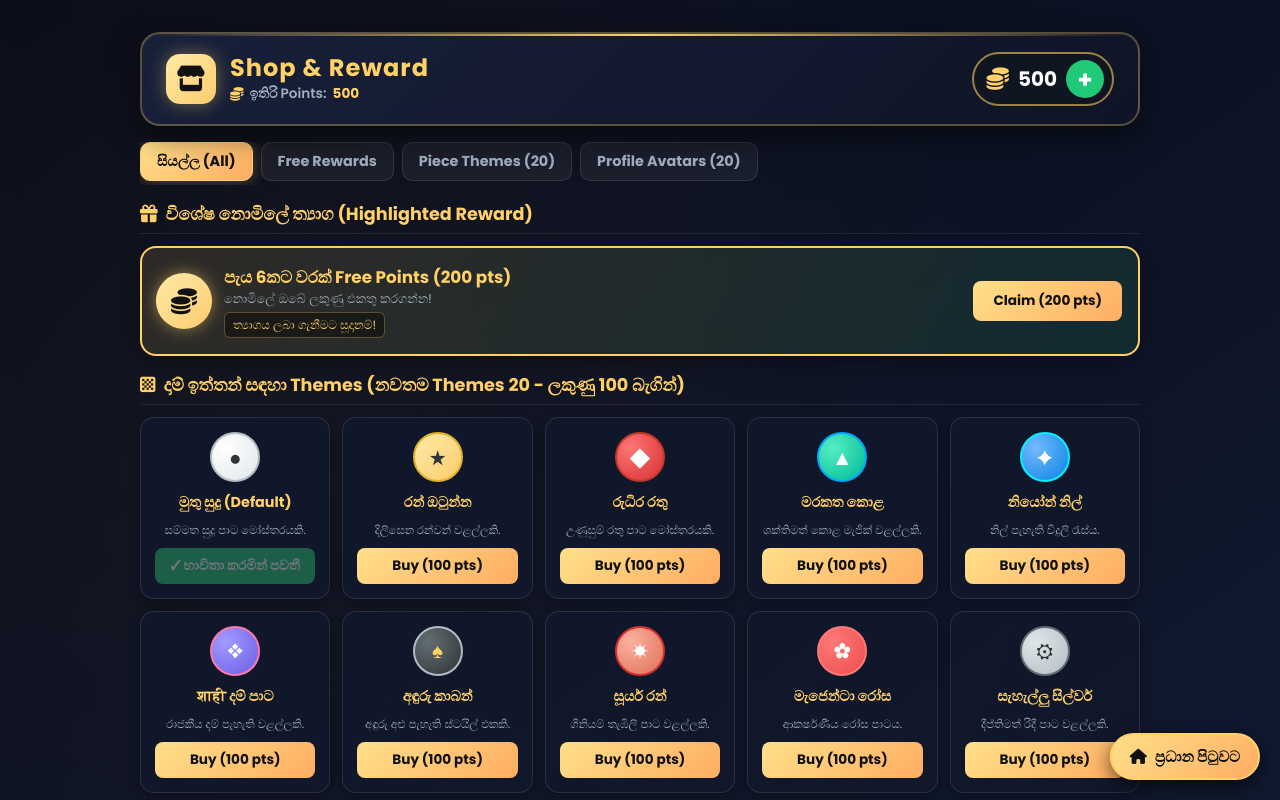
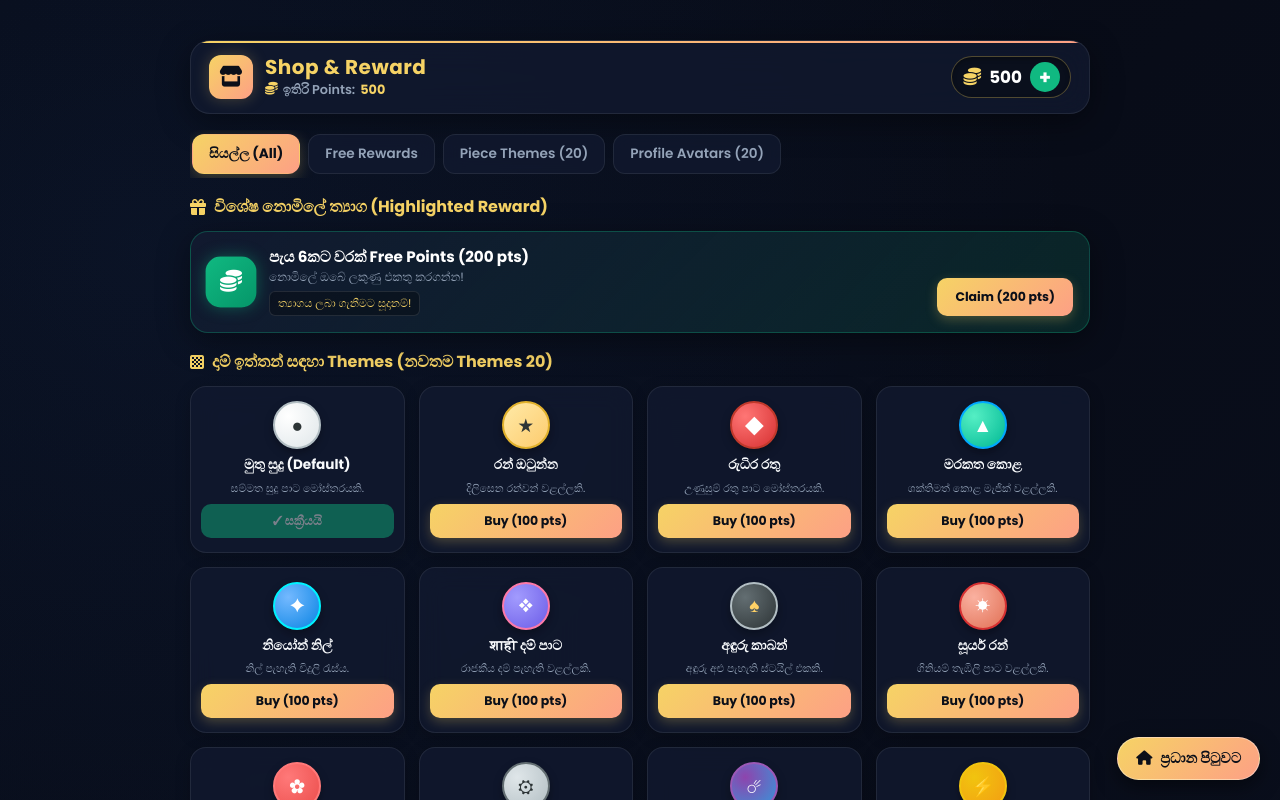
Before and after one commit to shanandmadu143-glitch/Gaameplay001001001, a plain HTML site: page shopandreward.html in a window 1280 px wide. Shown: the top 800 px of the page. Drawn offline with Linux system fonts and the light colour scheme; no server answers; a web font is replaced by a local one.

Commit message:
Update shopandreward.html

```diff
--- a/shopandreward.html
+++ b/shopandreward.html
@@ -1,84 +1,433 @@
 <!DOCTYPE html>
 <html lang="si">
 <head>
-<meta charset="UTF-8"><meta name="viewport" content="width=device-width,initial-scale=1,viewport-fit=cover">
+<meta charset="UTF-8">
+<meta name="viewport" content="width=device-width, initial-scale=1, viewport-fit=cover">
 <title>Shop & Reward - ශ්‍රී ලංකා දාම්</title>
 <link rel="stylesheet" href="https://cdnjs.cloudflare.com/ajax/libs/font-awesome/6.4.0/css/all.min.css">
-<link href="https://fonts.googleapis.com/css2?family=Gemunu+Libre:wght@400;600;700;800&family=Poppins:wght@300;400;600;700&display=swap" rel="stylesheet">
+<link href="https://fonts.googleapis.com/css2?family=Gemunu+Libre:wght@400;600;700;800&family=Poppins:wght@300;400;500;600;700&display=swap" rel="stylesheet">
 <style>
-:root{--bg:#080b18;--panel:rgba(18,24,43,.96);--gold:#ffd166;--dim:#a0aec0;--green:#2ecc71;--red:#ff6b81;--blue:#4facfe}
-*{box-sizing:border-box;margin:0;padding:0;font-family:'Gemunu Libre','Poppins',sans-serif;user-select:none}
-html,body{width:100%;min-height:100%;background:radial-gradient(circle at 20% 20%,#3b2e2530,transparent 40%),linear-gradient(145deg,#080b18,#111a31 60%,#0a1022);color:#f8f9fa;padding:12px}
-.app{max-width:960px;margin:auto;display:grid;gap:16px;padding-bottom:60px}
+:root{
+  --bg-primary: #060913;
+  --bg-secondary: #0f1629;
+  --card-bg: rgba(18, 26, 48, 0.75);
+  --card-border: rgba(255, 255, 255, 0.08);
+  --gold: #f6d365;
+  --gold-gradient: linear-gradient(135deg, #f6d365 0%, #fda085 100%);
+  --gold-glow: rgba(246, 211, 101, 0.25);
+  --text-main: #f8fafc;
+  --text-dim: #94a3b8;
+  --accent-green: #10b981;
+  --accent-blue: #3b82f6;
+  --shadow: 0 8px 32px rgba(0, 0, 0, 0.4);
+}
 
-header{background:linear-gradient(135deg,rgba(25,34,60,0.95),rgba(15,20,38,0.98));border:2px solid rgba(255,209,102,0.3);border-radius:20px;padding:18px 24px;display:flex;align-items:center;justify-content:space-between;box-shadow:0 10px 30px rgba(0,0,0,0.5);position:relative;overflow:hidden}
-header:after{content:'';position:absolute;top:0;left:0;right:0;height:2px;background:linear-gradient(90deg,transparent,var(--gold),transparent)}
+*{box-sizing:border-box;margin:0;padding:0;font-family:'Gemunu Libre','Poppins',sans-serif;-webkit-tap-highlight-color:transparent;}
 
-.brand-wrapper{display:flex;align-items:center;gap:14px}
-.brand-icon{width:50px;height:50px;border-radius:14px;background:linear-gradient(135deg,#ffeaa7,#fdcb6e);color:#111;display:grid;place-items:center;font-size:1.6rem;box-shadow:0 0 18px rgba(255,209,102,0.4)}
-.brand-title{font-size:1.5rem;color:var(--gold);font-weight:800;letter-spacing:1px;line-height:1.2;white-space:nowrap}
-.header-points-sub{font-size:0.85rem;color:var(--dim);font-weight:600;display:flex;align-items:center;gap:6px;margin-top:2px}
-.header-points-sub span{color:var(--gold);font-weight:700}
+html, body {
+  width: 100%;
+  min-height: 100dvh;
+  background: var(--bg-primary);
+  background-image:
+    radial-gradient(circle at 10% 10%, rgba(59, 130, 246, 0.08) 0%, transparent 40%),
+    radial-gradient(circle at 90% 90%, rgba(246, 211, 101, 0.06) 0%, transparent 40%),
+    linear-gradient(135deg, #060913 0%, #0c1222 100%);
+  color: var(--text-main);
+  overflow-x: hidden;
+  padding: clamp(10px, 2vw, 20px);
+  padding-bottom: calc(90px + env(safe-area-inset-bottom));
+}
 
-.float-home-btn{position:fixed;bottom:20px;right:20px;z-index:99;background:linear-gradient(135deg,#ffe08a,#ffad62);color:#111;border:2px solid var(--gold);border-radius:30px;padding:10px 18px;font-weight:800;cursor:pointer;text-decoration:none;display:inline-flex;align-items:center;gap:8px;box-shadow:0 6px 20px rgba(0,0,0,0.6);transition:.2s;font-size:0.95rem}
-.float-home-btn:hover{transform:scale(1.05);filter:brightness(1.1)}
+.app {
+  width: 100%;
+  max-width: 900px;
+  margin: 0 auto;
+  display: flex;
+  flex-direction: column;
+  gap: 16px;
+}
 
-#pointsPopup{position:fixed;bottom:20px;left:20px;z-index:99;background:rgba(18,24,43,0.95);border:2px solid var(--gold);color:var(--gold);padding:10px 16px;border-radius:14px;font-weight:700;box-shadow:0 6px 20px rgba(0,0,0,0.6);display:flex;align-items:center;gap:8px;transform:translateY(100px);opacity:0;transition:all 0.3s cubic-bezier(0.175,0.885,0.32,1.275);font-size:0.95rem}
-#pointsPopup.show{transform:translateY(0);opacity:1}
+/* Header Styling */
+header {
+  background: var(--card-bg);
+  backdrop-filter: blur(16px);
+  -webkit-backdrop-filter: blur(16px);
+  border: 1px solid var(--card-border);
+  border-radius: 20px;
+  padding: 14px 18px;
+  display: flex;
+  align-items: center;
+  justify-content: space-between;
+  box-shadow: var(--shadow);
+  position: relative;
+  overflow: hidden;
+}
 
-.cat-tabs{display:flex;gap:8px;overflow-x:auto;padding-bottom:4px}
-.tab-btn{background:rgba(255,255,255,0.05);border:1px solid rgba(255,255,255,0.1);color:var(--dim);padding:8px 16px;border-radius:10px;font-weight:700;cursor:pointer;white-space:nowrap;transition:.2s;font-size:0.9rem}
-.tab-btn.active{background:linear-gradient(135deg,#ffe08a,#ffad62);color:#111;border-color:var(--gold);box-shadow:0 0 15px rgba(255,209,102,0.3)}
+header::before {
+  content: '';
+  position: absolute;
+  top: 0; left: 0; right: 0; height: 2px;
+  background: var(--gold-gradient);
+}
 
-.highlight-reward{background:linear-gradient(135deg,rgba(255,209,102,0.12),rgba(46,204,113,0.12));border:2px solid var(--gold);border-radius:16px;padding:16px;display:flex;align-items:center;justify-content:space-between;gap:12px;position:relative;overflow:hidden;box-shadow:0 8px 20px rgba(0,0,0,0.3)}
-.reward-left{display:flex;align-items:center;gap:14px}
-.reward-icon-wrap{width:52px;height:52px;border-radius:50%;background:linear-gradient(135deg,#ffeaa7,#fdcb6e);color:#111;display:grid;place-items:center;font-size:1.5rem;box-shadow:0 0 15px rgba(255,209,102,0.5);animation:pulseIcon 2s infinite ease-in-out}
-@keyframes pulseIcon{0%,100%{transform:scale(1)}50%{transform:scale(1.08)}}
-.reward-title{color:var(--gold);font-size:1.05rem;font-weight:700}
-.reward-sub{color:var(--dim);font-size:0.8rem}
-.timer-badge{background:rgba(0,0,0,0.4);border:1px solid rgba(255,209,102,0.3);padding:3px 8px;border-radius:6px;font-size:0.75rem;color:var(--gold);display:inline-block;margin-top:4px;font-variant-numeric:tabular-nums}
+.brand-wrapper {
+  display: flex;
+  align-items: center;
+  gap: 12px;
+  min-width: 0;
+}
 
-.shop-section{display:grid;gap:12px}
-.section-title{color:var(--gold);font-size:1.1rem;font-weight:700;display:flex;align-items:center;gap:8px;border-bottom:1px solid rgba(255,255,255,0.08);padding-bottom:6px}
+.brand-icon {
+  width: 44px;
+  height: 44px;
+  border-radius: 12px;
+  background: var(--gold-gradient);
+  color: #0b0f19;
+  display: grid;
+  place-items: center;
+  font-size: 1.3rem;
+  box-shadow: 0 0 15px var(--gold-glow);
+  flex-shrink: 0;
+}
 
-.grid{display:grid;grid-template-columns:repeat(auto-fill,minmax(180px,1fr));gap:12px}
-.item-card{background:var(--panel);border:1px solid rgba(255,255,255,0.1);border-radius:14px;padding:14px;display:flex;flex-direction:column;align-items:center;gap:10px;text-align:center;transition:.2s;box-shadow:0 4px 12px rgba(0,0,0,0.3)}
-.item-card:hover{border-color:var(--gold);transform:translateY(-2px);background:rgba(24,32,56,0.95)}
+.brand-title {
+  font-size: 1.25rem;
+  color: var(--gold);
+  font-weight: 800;
+  letter-spacing: 0.5px;
+  line-height: 1.1;
+}
 
-.preview-circle{width:50px;height:50px;border-radius:50%;display:grid;place-items:center;font-size:1.3rem;position:relative}
+.header-points-sub {
+  font-size: 0.8rem;
+  color: var(--text-dim);
+  font-weight: 600;
+  display: flex;
+  align-items: center;
+  gap: 5px;
+  margin-top: 3px;
+}
 
-.item-name{color:var(--gold);font-size:0.90rem;font-weight:700}
-.item-desc{color:var(--dim);font-size:0.72rem;line-height:1.3}
+.header-points-sub span {
+  color: var(--gold);
+  font-weight: 700;
+}
 
-.btn-gold{background:linear-gradient(135deg,#ffe08a,#ffad62);color:#111;border:0;border-radius:8px;padding:8px 12px;font-weight:700;cursor:pointer;width:100%;transition:.2s;font-size:0.85rem}
-.btn-gold:hover{filter:brightness(1.1)}
-.btn-gold:disabled{opacity:0.4;cursor:not-allowed}
+.shop-coin-pill {
+  display: flex;
+  align-items: center;
+  gap: 8px;
+  border: 1px solid rgba(246, 211, 101, 0.3);
+  border-radius: 30px;
+  background: rgba(11, 15, 25, 0.8);
+  padding: 5px 10px 5px 12px;
+  color: #fff;
+  box-shadow: inset 0 2px 4px rgba(0,0,0,0.3);
+}
 
-#toast{position:fixed;bottom:20px;left:50%;transform:translate(-50%,100px);opacity:0;background:#1e293b;border:1px solid var(--gold);color:white;border-radius:25px;padding:10px 20px;z-index:100;transition:.3s;font-weight:600;font-size:0.9rem}
-#toast.show{transform:translate(-50%,0);opacity:1}
+.shop-coin-pill i {
+  font-size: 1.1rem;
+  color: var(--gold);
+}
 
-.shop-coin-pill{display:flex;align-items:center;gap:9px;border:2px solid #9b8245;border-radius:30px;background:#101522;padding:6px 8px 6px 13px;color:#fff}
-.shop-coin-pill i{font-size:1.4rem;color:#ffd166}.shop-coin-pill b{font-size:1.25rem}
-.shop-coin-pill a{width:38px;height:38px;border-radius:50%;display:grid;place-items:center;background:#20c978;color:#fff;text-decoration:none;font-size:1.5rem;font-weight:800}
+.shop-coin-pill b {
+  font-size: 1.05rem;
+  font-weight: 700;
+}
 
-html{width:100%;overflow-x:hidden;-webkit-text-size-adjust:100%;}
-body{width:100%;min-height:100dvh;overflow-x:hidden;padding:clamp(8px,2.2vw,20px);padding-bottom:calc(24px + env(safe-area-inset-bottom));}
-.app{width:100%;max-width:1000px;margin-inline:auto;padding-bottom:24px;}
-button,a{touch-action:manipulation;-webkit-tap-highlight-color:transparent;}
+.shop-coin-pill a {
+  width: 30px;
+  height: 30px;
+  border-radius: 50%;
+  display: grid;
+  place-items: center;
+  background: var(--accent-green);
+  color: #fff;
+  text-decoration: none;
+  font-size: 1.2rem;
+  font-weight: 800;
+  transition: transform 0.2s;
+}
+.shop-coin-pill a:active { transform: scale(0.9); }
 
-@media(max-width:600px){
- body{padding:10px;padding-bottom:calc(88px + env(safe-area-inset-bottom));}
- .app{gap:12px;padding-bottom:10px;}
- header{padding:12px;gap:8px;border-radius:16px;}
- .brand-wrapper{gap:9px;min-width:0;}
- .brand-icon{width:40px;height:40px;font-size:1.2rem;flex:0 0 auto;}
- .brand-title{font-size:clamp(1rem,4.8vw,1.2rem);white-space:normal;}
- .grid{grid-template-columns:repeat(2,minmax(0,1fr));gap:9px;}
- .item-card{padding:11px 8px;gap:8px;border-radius:12px;}
- .preview-circle{width:44px;height:44px;font-size:1.15rem;}
- .item-name{font-size:.9rem;line-height:1.25;}
- .item-desc{font-size:.72rem;line-height:1.3;}
- .btn-gold{padding:9px 8px;font-size:.8rem;min-height:38px;}
+/* Navigation Tabs */
+.cat-tabs {
+  display: flex;
+  gap: 8px;
+  overflow-x: auto;
+  padding: 4px 2px;
+  scrollbar-width: none;
+}
+.cat-tabs::-webkit-scrollbar { display: none; }
+
+.tab-btn {
+  background: var(--card-bg);
+  border: 1px solid var(--card-border);
+  color: var(--text-dim);
+  padding: 9px 16px;
+  border-radius: 12px;
+  font-weight: 600;
+  cursor: pointer;
+  white-space: nowrap;
+  transition: all 0.25s ease;
+  font-size: 0.85rem;
+  backdrop-filter: blur(10px);
+}
+
+.tab-btn.active {
+  background: var(--gold-gradient);
+  color: #0b0f19;
+  border-color: transparent;
+  font-weight: 700;
+  box-shadow: 0 4px 15px var(--gold-glow);
+}
+
+/* Free Reward Banner */
+.highlight-reward {
+  background: linear-gradient(135deg, rgba(18, 26, 48, 0.9), rgba(16, 185, 129, 0.15));
+  border: 1px solid rgba(16, 185, 129, 0.3);
+  border-radius: 18px;
+  padding: 16px;
+  display: flex;
+  align-items: center;
+  justify-content: space-between;
+  gap: 12px;
+  position: relative;
+  overflow: hidden;
+  box-shadow: var(--shadow);
+}
+
+.reward-left {
+  display: flex;
+  align-items: center;
+  gap: 14px;
+  min-width: 0;
+}
+
+.reward-icon-wrap {
+  width: 48px;
+  height: 48px;
+  border-radius: 14px;
+  background: linear-gradient(135deg, #10b981, #059669);
+  color: #fff;
+  display: grid;
+  place-items: center;
+  font-size: 1.3rem;
+  box-shadow: 0 0 15px rgba(16, 185, 129, 0.4);
+  flex-shrink: 0;
+  animation: pulseIcon 2s infinite ease-in-out;
+}
+
+@keyframes pulseIcon {
+  0%, 100% { transform: scale(1); }
+  50% { transform: scale(1.06); }
+}
+
+.reward-title {
+  color: #fff;
+  font-size: 0.95rem;
+  font-weight: 700;
+  line-height: 1.2;
+}
+
+.reward-sub {
+  color: var(--text-dim);
+  font-size: 0.75rem;
+  margin-top: 2px;
+}
+
+.timer-badge {
+  background: rgba(0, 0, 0, 0.3);
+  border: 1px solid rgba(255, 255, 255, 0.1);
+  padding: 3px 8px;
+  border-radius: 6px;
+  font-size: 0.7rem;
+  color: var(--gold);
+  display: inline-block;
+  margin-top: 5px;
+  font-variant-numeric: tabular-nums;
+}
+
+/* Sections & Grid */
+.shop-section {
+  display: flex;
+  flex-direction: column;
+  gap: 10px;
+}
+
+.section-title {
+  color: var(--gold);
+  font-size: 1rem;
+  font-weight: 700;
+  display: flex;
+  align-items: center;
+  gap: 8px;
+  padding-bottom: 2px;
+}
+
+.grid {
+  display: grid;
+  grid-template-columns: repeat(2, minmax(0, 1fr));
+  gap: 10px;
+}
+
+@media(min-width: 640px) {
+  .grid {
+    grid-template-columns: repeat(3, minmax(0, 1fr));
+    gap: 14px;
+  }
+}
+
+@media(min-width: 768px) {
+  .grid {
+    grid-template-columns: repeat(4, minmax(0, 1fr));
+  }
+}
+
+.item-card {
+  background: var(--card-bg);
+  backdrop-filter: blur(12px);
+  -webkit-backdrop-filter: blur(12px);
+  border: 1px solid var(--card-border);
+  border-radius: 16px;
+  padding: 14px 10px;
+  display: flex;
+  flex-direction: column;
+  align-items: center;
+  gap: 8px;
+  text-align: center;
+  transition: transform 0.2s, border-color 0.2s, background 0.2s;
+  box-shadow: 0 4px 16px rgba(0,0,0,0.2);
+}
+
+.item-card:hover {
+  border-color: rgba(246, 211, 101, 0.4);
+  transform: translateY(-2px);
+  background: rgba(24, 32, 58, 0.85);
+}
+
+.preview-circle {
+  width: 48px;
+  height: 48px;
+  border-radius: 50%;
+  display: grid;
+  place-items: center;
+  font-size: 1.2rem;
+  box-shadow: 0 4px 10px rgba(0,0,0,0.3);
+}
+
+.item-name {
+  color: var(--text-main);
+  font-size: 0.85rem;
+  font-weight: 700;
+  line-height: 1.2;
+}
+
+.item-desc {
+  color: var(--text-dim);
+  font-size: 0.68rem;
+  line-height: 1.3;
+  display: -webkit-box;
+  -webkit-line-clamp: 2;
+  -webkit-box-orient: vertical;
+  overflow: hidden;
+}
+
+.btn-gold {
+  background: var(--gold-gradient);
+  color: #0b0f19;
+  border: 0;
+  border-radius: 10px;
+  padding: 8px 10px;
+  font-weight: 700;
+  cursor: pointer;
+  width: 100%;
+  transition: filter 0.2s, transform 0.1s;
+  font-size: 0.78rem;
+  box-shadow: 0 4px 12px var(--gold-glow);
+  margin-top: auto;
+}
+.btn-gold:hover { filter: brightness(1.1); }
+.btn-gold:active { transform: scale(0.97); }
+.btn-gold:disabled {
+  opacity: 0.45;
+  cursor: not-allowed;
+  filter: none;
+  box-shadow: none;
+}
+
+/* Floating Home Button */
+.float-home-btn {
+  position: fixed;
+  bottom: 20px;
+  right: 20px;
+  z-index: 99;
+  background: var(--gold-gradient);
+  color: #0b0f19;
+  border: 1px solid rgba(255,255,255,0.4);
+  border-radius: 30px;
+  padding: 10px 18px;
+  font-weight: 800;
+  cursor: pointer;
+  text-decoration: none;
+  display: inline-flex;
+  align-items: center;
+  gap: 8px;
+  box-shadow: 0 6px 20px rgba(0,0,0,0.5);
+  transition: transform 0.2s, filter 0.2s;
+  font-size: 0.9rem;
+}
+.float-home-btn:hover { transform: scale(1.05); filter: brightness(1.1); }
+
+/* Points Popup Notification */
+#pointsPopup {
+  position: fixed;
+  bottom: 20px;
+  left: 20px;
+  z-index: 99;
+  background: rgba(15, 22, 41, 0.95);
+  backdrop-filter: blur(10px);
+  border: 1px solid var(--gold);
+  color: var(--gold);
+  padding: 10px 16px;
+  border-radius: 14px;
+  font-weight: 700;
+  box-shadow: 0 6px 20px rgba(0,0,0,0.5);
+  display: flex;
+  align-items: center;
+  gap: 8px;
+  transform: translateY(100px);
+  opacity: 0;
+  transition: all 0.3s cubic-bezier(0.175, 0.885, 0.32, 1.275);
+  font-size: 0.9rem;
+}
+#pointsPopup.show { transform: translateY(0); opacity: 1; }
+
+/* Toast Notification */
+#toast {
+  position: fixed;
+  bottom: 25px;
+  left: 50%;
+  transform: translate(-50%, 100px);
+  opacity: 0;
+  background: #1e293b;
+  border: 1px solid var(--gold);
+  color: white;
+  border-radius: 25px;
+  padding: 10px 20px;
+  z-index: 100;
+  transition: transform 0.3s cubic-bezier(0.175,0.885,0.32,1.275), opacity 0.3s;
+  font-weight: 600;
+  font-size: 0.85rem;
+  box-shadow: 0 8px 25px rgba(0,0,0,0.6);
+  white-space: nowrap;
+}
+#toast.show { transform: translate(-50%, 0); opacity: 1; }
+
+@media(max-width: 400px) {
+  .grid { grid-template-columns: repeat(2, minmax(0, 1fr)); gap: 8px; }
+  .item-card { padding: 10px 6px; }
+  .brand-title { font-size: 1.1rem; }
 }
 </style>
 </head>
@@ -92,7 +441,11 @@ button,a{touch-action:manipulation;-webkit-tap-highlight-color:transparent;}
 <div class="header-points-sub"><i class="fa-solid fa-coins" style="color:var(--gold)"></i> ඉතිරි Points: <span id="userPoints">500</span></div>
 </div>
 </div>
-<div class="shop-coin-pill"><i class="fa-solid fa-coins"></i><b id="shopCoinValue">500</b><a href="./index.html" aria-label="Back to game">+</a></div>
+<div class="shop-coin-pill">
+  <i class="fa-solid fa-coins"></i>
+  <b id="shopCoinValue">500</b>
+  <a href="./index.html" aria-label="Back to game">+</a>
+</div>
 </header>
 
 <a href="./index.html" class="float-home-btn"><i class="fa-solid fa-house"></i> ප්‍රධාන පිටුවට</a>
@@ -120,19 +473,19 @@ button,a{touch-action:manipulation;-webkit-tap-highlight-color:transparent;}
 <div id="timerDisplay" class="timer-badge">ඉල්ලීමට සූදානම්!</div>
 </div>
 </div>
-<button class="btn-gold" id="claimRewardBtn" onclick="claimFreeReward()" style="width:auto;padding:10px 20px">Claim (200 pts)</button>
+<button class="btn-gold" id="claimRewardBtn" onclick="claimFreeReward()" style="width:auto;padding:10px 18px;flex-shrink:0;">Claim (200 pts)</button>
 </div>
 </div>
 
 <!-- Piece Themes Section (20 Themes) -->
 <div class="shop-section" id="themesSection">
-<div class="section-title"><i class="fa-solid fa-chess-board"></i> දාම් ඉත්තන් සඳහා Themes (නවතම Themes 20 - ලකුණු 100 බැගින්)</div>
+<div class="section-title"><i class="fa-solid fa-chess-board"></i> දාම් ඉත්තන් සඳහා Themes (නවතම Themes 20)</div>
 <div class="grid" id="themesGrid"></div>
 </div>
 
 <!-- Profile Avatars Section (20 Avatars) -->
 <div class="shop-section" id="avatarsSection">
-<div class="section-title"><i class="fa-solid fa-circle-user"></i> ප්‍රොෆයිල් Avatars (නවතම Avatars 20 - ලකුණු 100 බැගින්)</div>
+<div class="section-title"><i class="fa-solid fa-circle-user"></i> ප්‍රොෆයිල් Avatars (නවතම Avatars 20)</div>
 <div class="grid" id="avatarsGrid"></div>
 </div>
 </div>
@@ -286,9 +639,9 @@ async function mutateCloud(mutator){
 function filterCategory(category,button){
  document.querySelectorAll('.tab-btn').forEach(b=>b.classList.remove('active'));
  if(button)button.classList.add('active');
- $('rewardSection').style.display=(category==='all'||category==='rewards')?'grid':'none';
- $('themesSection').style.display=(category==='all'||category==='themes')?'grid':'none';
- $('avatarsSection').style.display=(category==='all'||category==='avatars')?'grid':'none';
+ $('rewardSection').style.display=(category==='all'||category==='rewards')?'flex':'none';
+ $('themesSection').style.display=(category==='all'||category==='themes')?'flex':'none';
+ $('avatarsSection').style.display=(category==='all'||category==='avatars')?'flex':'none';
 }
 
 function renderShop(){
@@ -314,10 +667,11 @@ function renderShop(){
    action.disabled=user.points<ITEM_PRICE;
    action.addEventListener('click',()=>buyTheme(theme.id));
   }else if(selected){
-   action.textContent='✓ භාවිතා කරමින් පවතී';
+   action.textContent='✓ සක්‍රීයයි';
    action.disabled=true;
-   action.style.background='#2ecc71';
+   action.style.background='#10b981';
    action.style.color='#fff';
+   action.style.boxShadow='none';
   }else{
    action.textContent='භාවිතා කරන්න';
    action.addEventListener('click',()=>selectTheme(theme.id));
@@ -333,9 +687,9 @@ function renderShop(){
   const card=document.createElement('article');card.className='item-card';
   const preview=document.createElement('div');
   preview.className='preview-circle';
-  preview.style.background='linear-gradient(135deg,#ffeaa7,#fdcb6e)';
-  preview.style.border='2px solid #ffd166';
-  preview.style.color='#18213e';
+  preview.style.background='var(--gold-gradient)';
+  preview.style.border='2px solid #f6d365';
+  preview.style.color='#0b0f19';
   preview.innerHTML=`<i class="fa-solid ${avatar.icon}"></i>`;
 
   const name=document.createElement('div');name.className='item-name';name.textContent=avatar.name;
@@ -347,10 +701,11 @@ function renderShop(){
    action.disabled=user.points<ITEM_PRICE;
    action.addEventListener('click',()=>buyAvatar(avatar.id));
   }else if(selected){
-   action.textContent='✓ භාවිතා කරමින් පවතී';
+   action.textContent='✓ සක්‍රීයයි';
    action.disabled=true;
-   action.style.background='#2ecc71';
+   action.style.background='#10b981';
    action.style.color='#fff';
+   action.style.boxShadow='none';
   }else{
    action.textContent='භාවිතා කරන්න';
    action.addEventListener('click',()=>selectAvatar(avatar.id));
@@ -377,7 +732,7 @@ async function buyTheme(id){
 async function selectTheme(id){
  if(!THEMES.some(f=>f.id===id)||!user.unlockedPieces.includes(id))return toast('මෙම Theme එක මුලින් ලබාගන්න.');
  const ok=await saveCloudPatch({pieceIndex:id});
- if(ok)toast('Theme එක ක්‍රීඩාවට යෙදුවා!','fa-circle-check');
+ if(ok)toast('Theme එක ක්‍රීඩාවට යෙදුවා!');
 }
 
 async function buyAvatar(id){
@@ -398,7 +753,7 @@ async function buyAvatar(id){
 async function selectAvatar(id){
  if(!AVATARS.some(f=>f.id===id)||!user.unlockedAvatars.includes(id))return toast('මෙම Avatar එක මුලින් ලබාගන්න.');
  const ok=await saveCloudPatch({avatarIcon:id});
- if(ok)toast('Avatar එක ප්‍රොෆයිලයට යෙදුවා!','fa-circle-check');
+ if(ok)toast('Avatar එක ප්‍රොෆයිලයට යෙදුවා!');
 }
 
 function updateRewardTimer(){
@@ -406,7 +761,7 @@ function updateRewardTimer(){
  const btn=$('claimRewardBtn'),label=$('timerDisplay');
  if(remaining>0){
   const h=Math.floor(remaining/3600000),m=Math.floor((remaining%3600000)/60000),s=Math.floor((remaining%60000)/1000);
-  label.textContent=`ඉතිරි කාලය: ${h}h ${m}m ${s}s`;btn.disabled=true;btn.style.opacity='.55';
+  label.textContent=`ඉතිරි කාලය: ${h}h ${m}m ${s}s`;btn.disabled=true;btn.style.opacity='.5';
  }else{
   label.textContent='ත්‍යාගය ලබා ගැනීමට සූදානම්!';btn.disabled=false;btn.style.opacity='1';
  }
```
